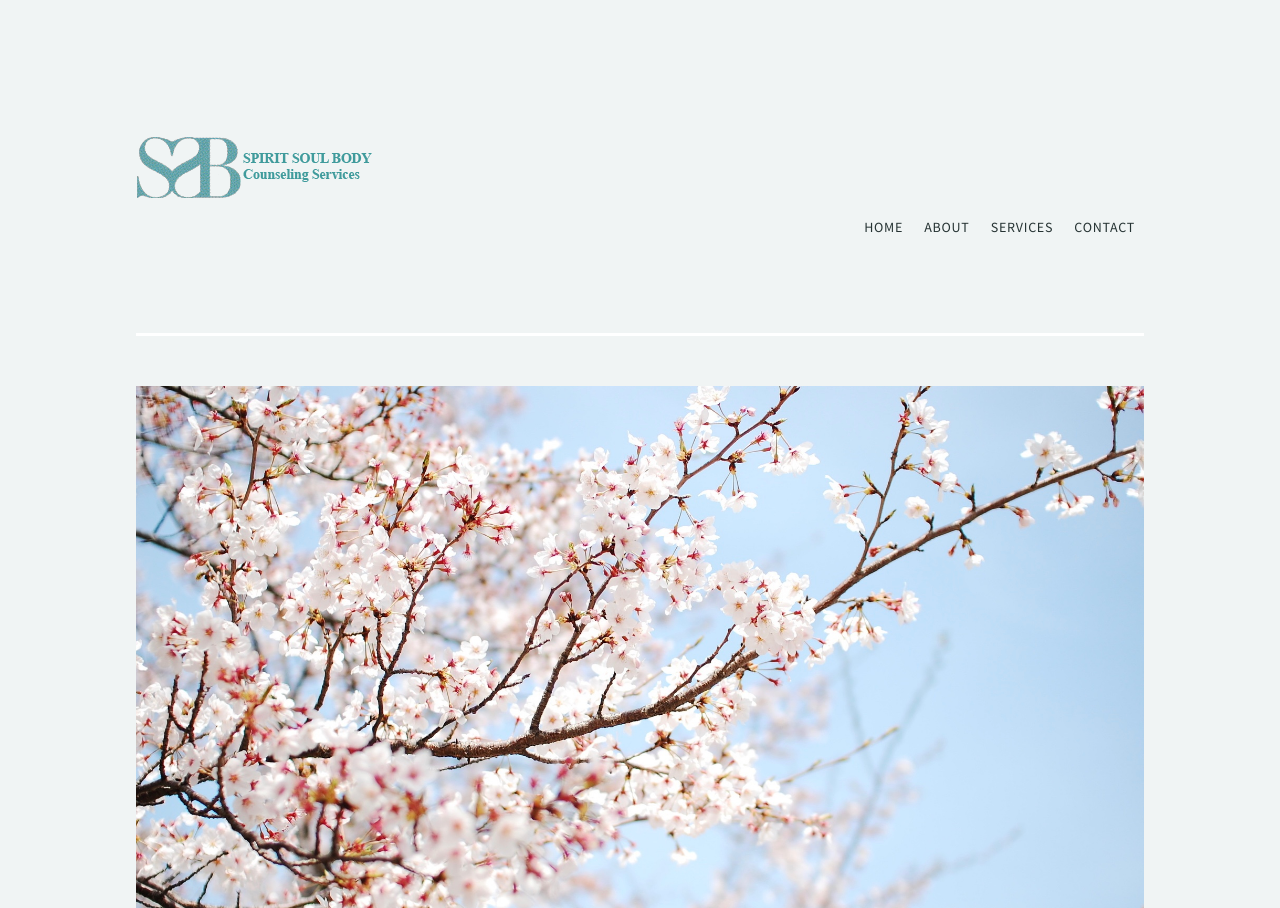
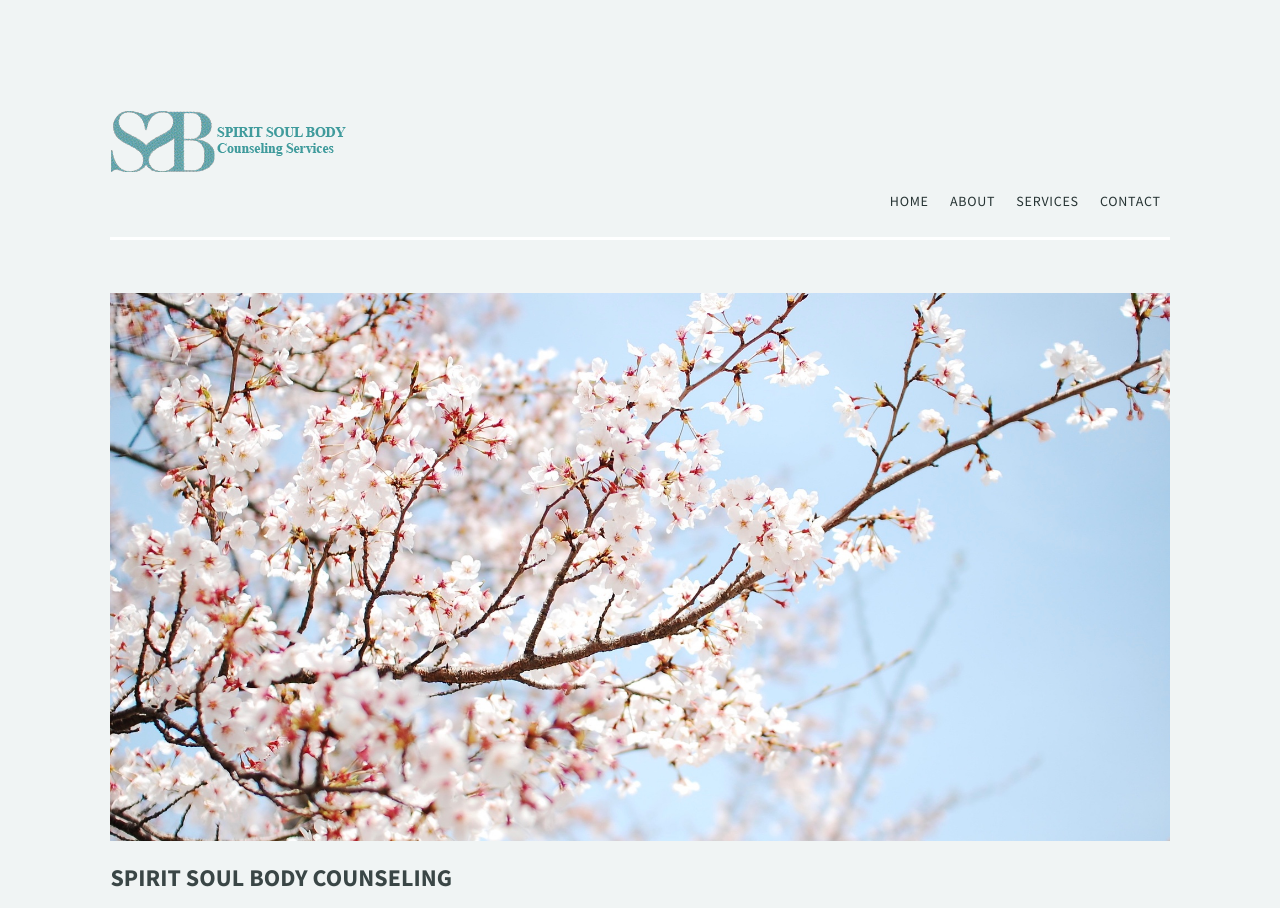
Before and after one commit to ana-liebert/SSBcounseling-website, a plain HTML site: page index.html in a window 1280 px wide. Shown: the top 908 px of the page. Drawn offline with Linux system fonts and the light colour scheme; a web font is replaced by a local one.

Commit message:
minor styling edit

```diff
--- a/styles/styles.css
+++ b/styles/styles.css
@@ -9,7 +9,7 @@
  body {
      background-color: #f0f4f4;
      color: rgba(38,51,51,.9);
-     padding: 10%;
+     padding: 8%;
      display: flex;
      flex-direction: column;
      align-items: start;
@@ -107,7 +107,7 @@
      align-items: end;
      justify-content: space-between;
      width: 100%;
-     margin-bottom: 8%;
+     margin-bottom: 1%;
  }
 
  .desktop nav li a {
```
